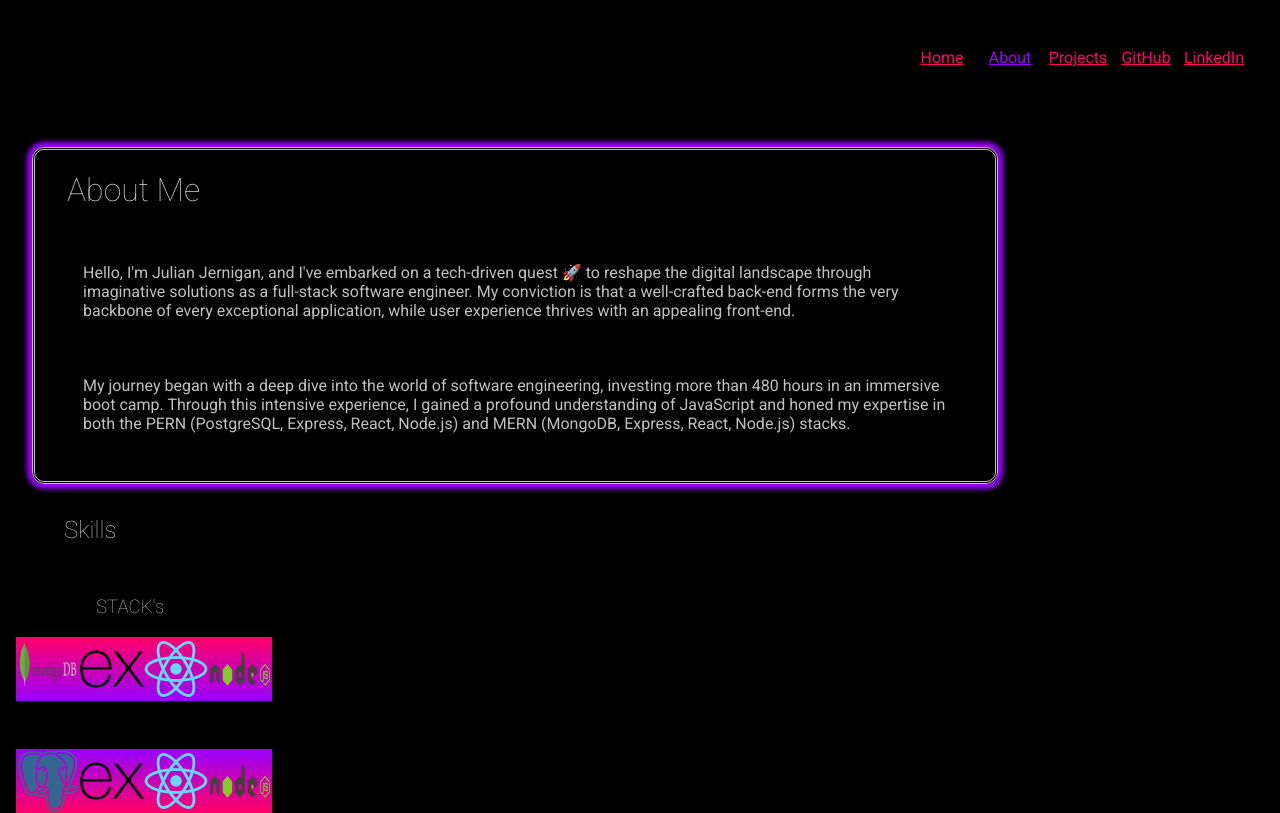
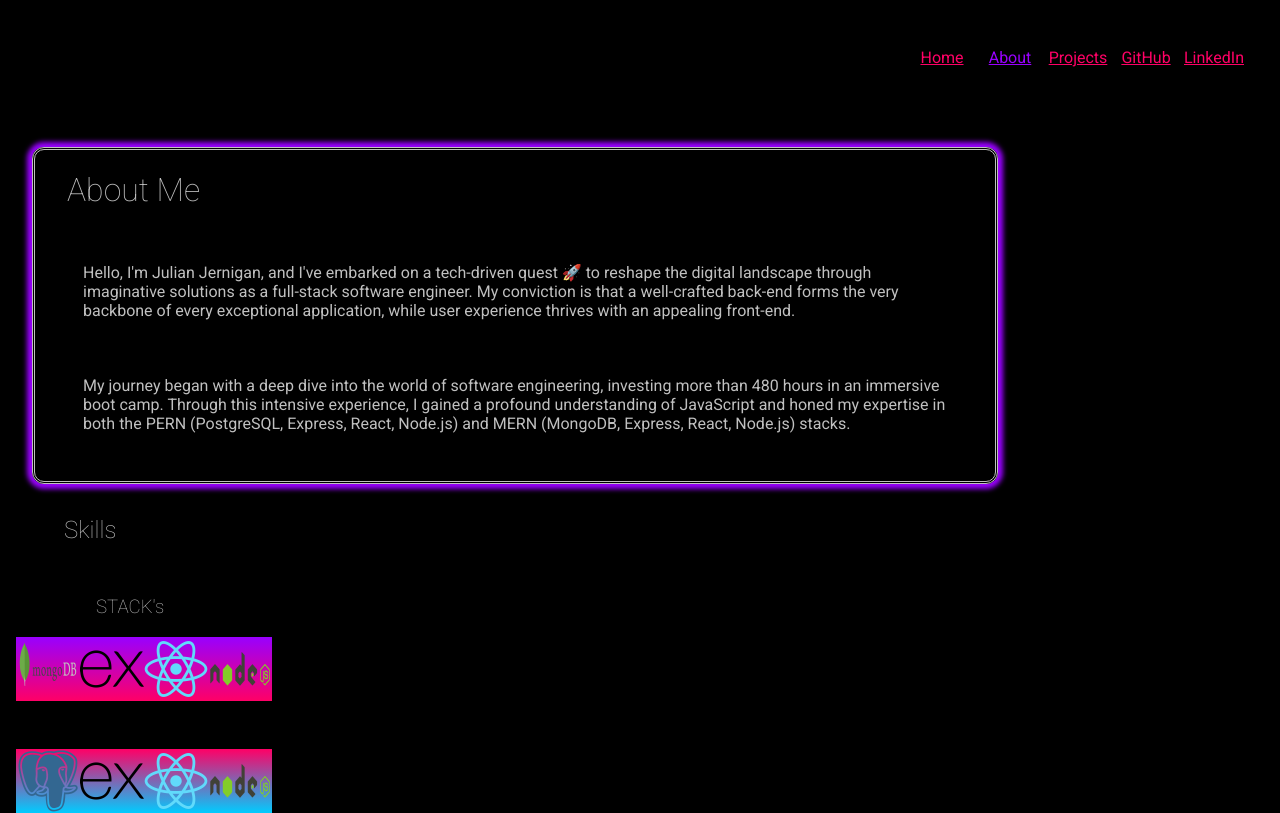
Before and after one commit to Job85/simplistic-portfolio, a Next.js app: page /about in a window 1280 px wide. Built offline with nearby package versions, Linux system fonts and the light colour scheme.

Commit message:
changed linear-gradient colors on both pern & mern class

```diff
--- a/src/app/components/Skills/skills.module.css
+++ b/src/app/components/Skills/skills.module.css
@@ -1,5 +1,5 @@
 .mern {
-    background-image: linear-gradient(#FF0066, #9900FF);
+    background-image: linear-gradient(#9900FF, #FF0066);
     width: fit-content;
     margin: 0 1em 3em 1em;
     display: grid;
@@ -7,7 +7,7 @@
 }
 
 .pern {
-    background-image: linear-gradient(#9900FF, #FF0066);
+    background-image: linear-gradient(#FF0066, #00CCFF);
     width: fit-content;
     margin: 0 1em 3em 1em;
     display: grid;
```
